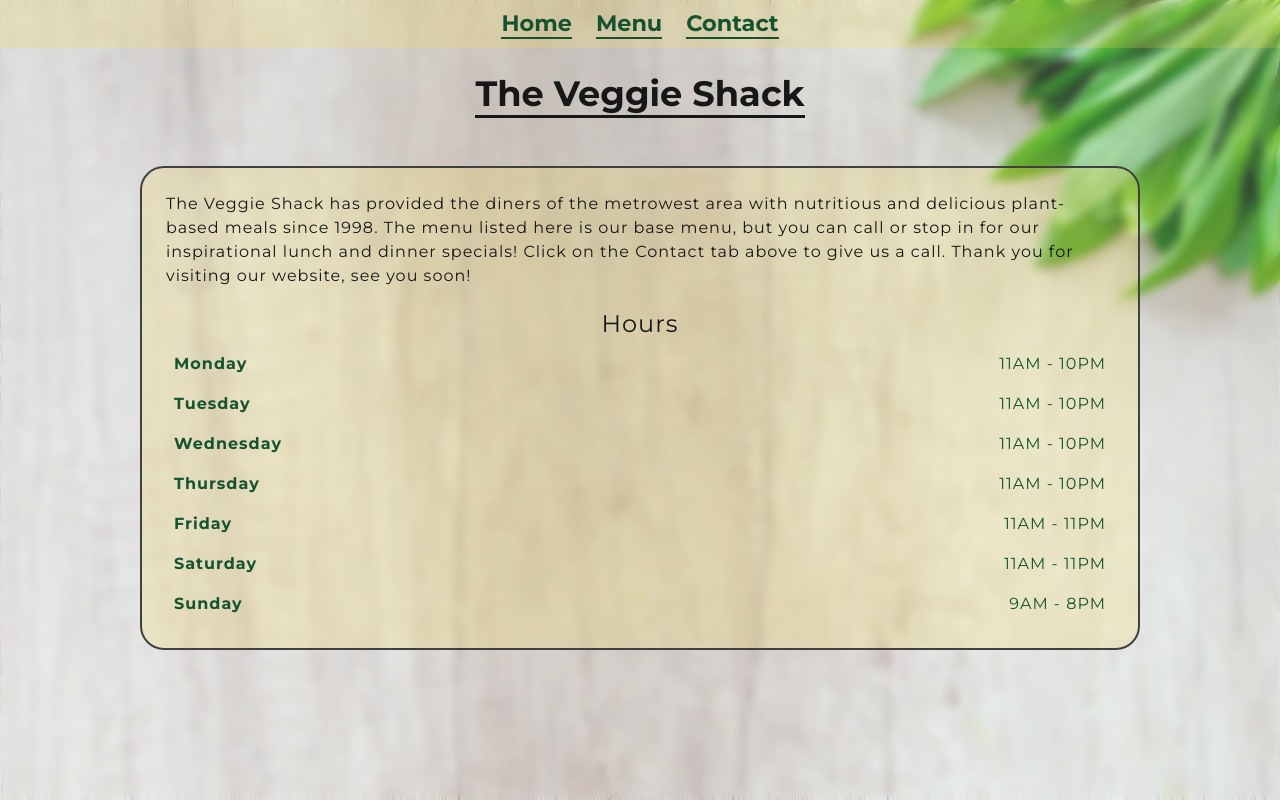
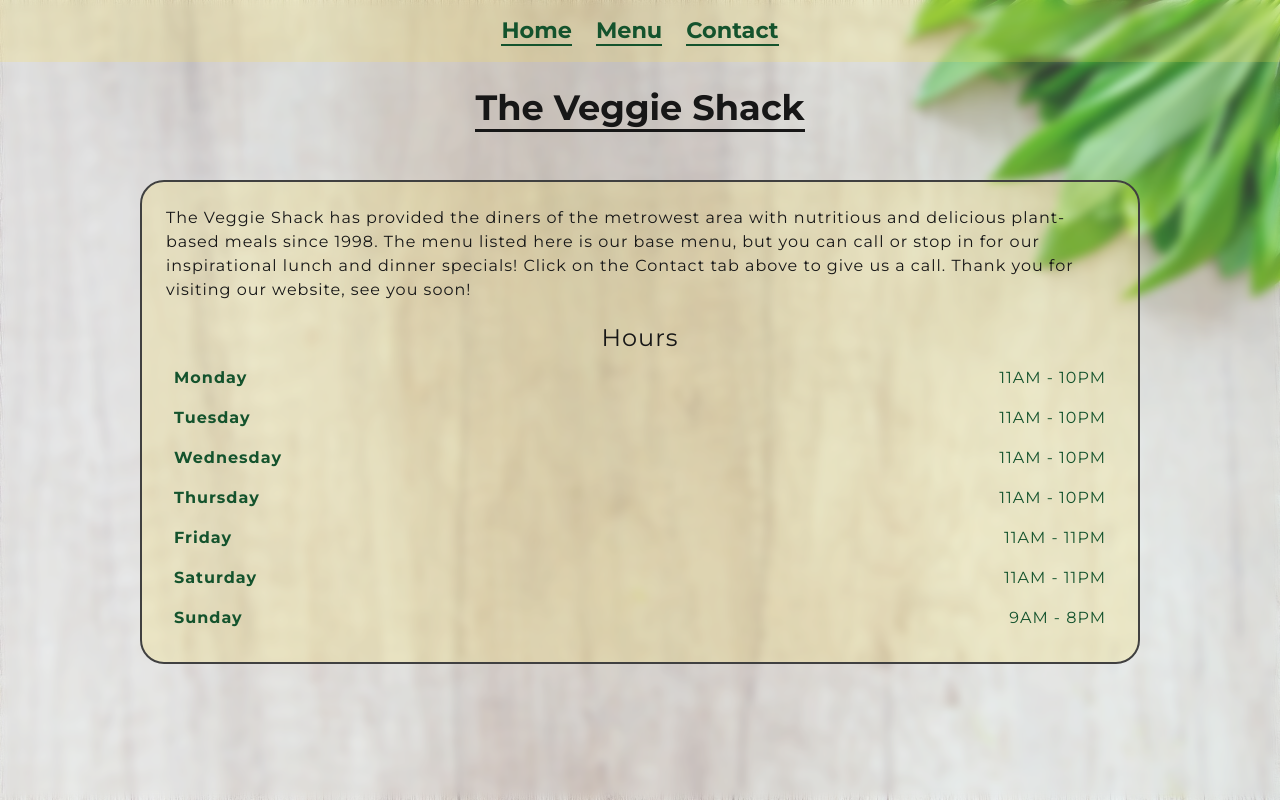
Before and after one commit to joe-mccann-dev/js-restaurant-page, a website built with webpack: page dist/index.html in a window 1280 px wide. Built offline with nearby package versions, Linux system fonts and the light colour scheme.

Commit message:
Replace height with padding in navContainer.

```diff
--- a/src/style.css
+++ b/src/style.css
@@ -144,10 +144,9 @@ li {
 
 .nav_container {
   width: 100%;
-  height: 48px;
   display: flex;
   justify-content: space-evenly;
-  align-items: center;
+  padding: 16px;
   background-color: var(--yellow-300-faded);
 }
 
```
Also changed, not shown: src/menu.js (line endings or trailing spaces).
